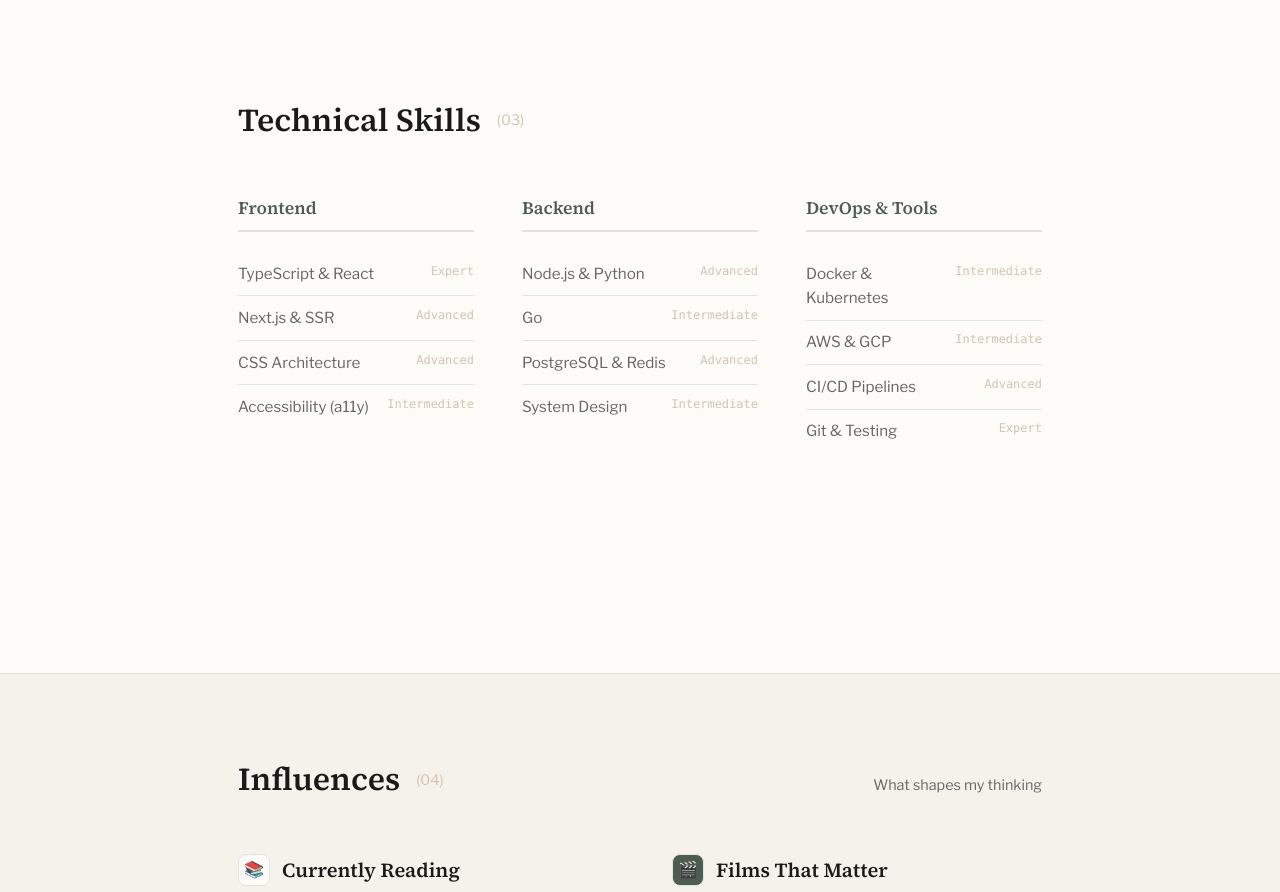
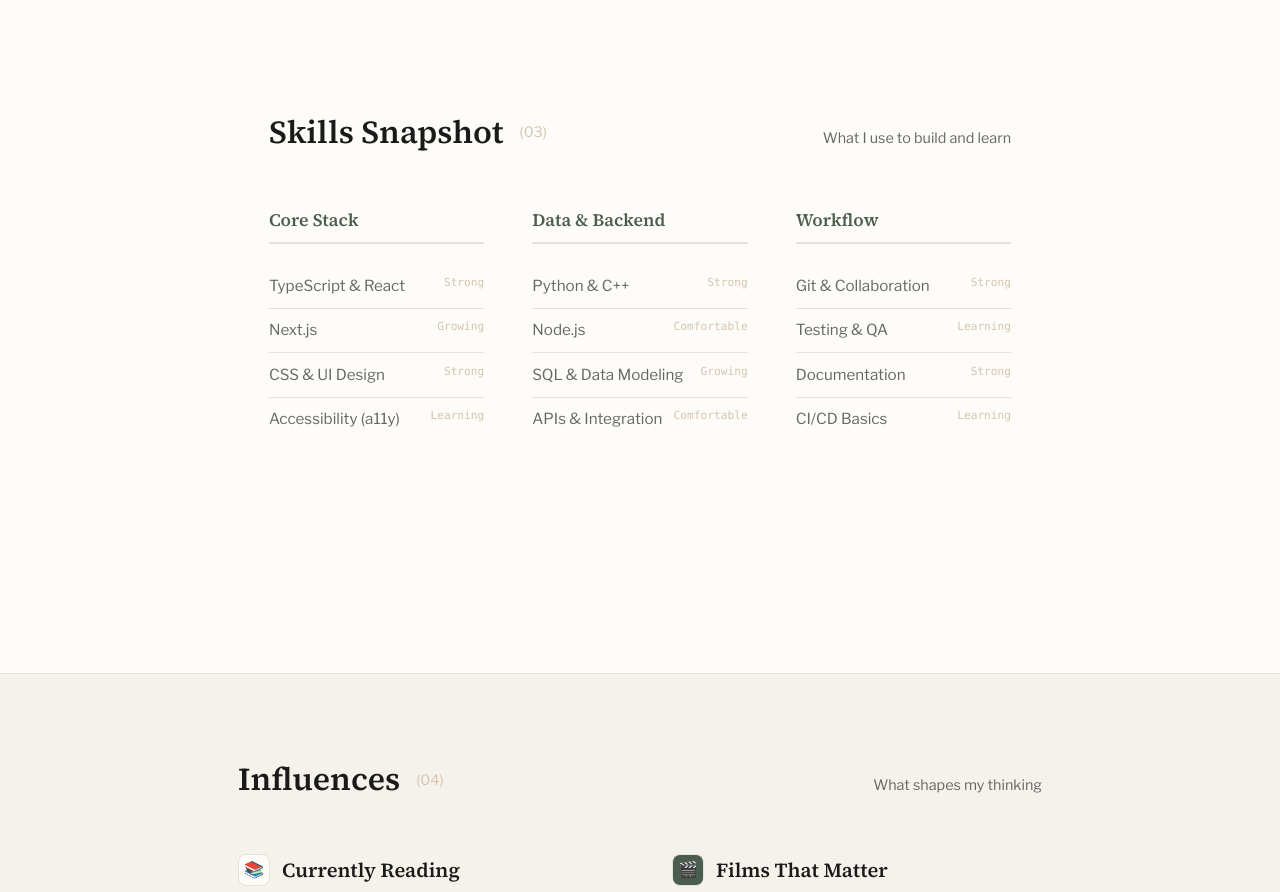
Before and after one commit to clarapbsousa/portfolio, a Next.js app: page / in a window 1280 px wide. Shown: the part 2080-2972 px from the top of the page. Built offline with nearby package versions, Linux system fonts and the light colour scheme.

Commit message:
Skills Snapshot

```diff
--- a/src/app/global.css
+++ b/src/app/global.css
@@ -520,9 +520,10 @@ html {
 }
 
 .skill-level {
-  font-size: 0.75rem;
+  font-size: 0.7rem;
   color: var(--sand);
   font-family: "Monaco", monospace;
+  padding-left: 1em;
 }
 
 /* Books & Movies Grid */
--- a/src/app/page.tsx
+++ b/src/app/page.tsx
@@ -239,69 +239,62 @@ export default function Home() {
                     <div className="container">
                         <div className="section-header">
                             <h2 className="section-title">
-                                Technical Skills <span className="section-number">(03)</span>
+                                Skills Snapshot <span className="section-number">(03)</span>
                             </h2>
+                            <span className="section-note">What I use to build and learn</span>
                         </div>
 
                         <div className="skills-container">
                             <div className="skill-category">
-                                <h3>Frontend</h3>
+                                <h3>Core Stack</h3>
                                 <ul className="skill-list">
                                     <li>
-                                        TypeScript & React <span className="skill-level">Expert</span>
+                                        TypeScript & React <span className="skill-level">Strong</span>
                                     </li>
                                     <li>
-                                        Next.js & SSR <span className="skill-level">Advanced</span>
+                                        Next.js <span className="skill-level">Growing</span>
                                     </li>
                                     <li>
-                                        CSS Architecture
-                                        <span className="skill-level">Advanced</span>
+                                        CSS & UI Design <span className="skill-level">Strong</span>
                                     </li>
                                     <li>
-                                        Accessibility (a11y)
-                                        <span className="skill-level">Intermediate</span>
+                                        Accessibility (a11y) <span className="skill-level">Learning</span>
                                     </li>
                                 </ul>
                             </div>
 
                             <div className="skill-category">
-                                <h3>Backend</h3>
+                                <h3>Data & Backend</h3>
                                 <ul className="skill-list">
                                     <li>
-                                        Node.js & Python
-                                        <span className="skill-level">Advanced</span>
+                                        Python & C++ <span className="skill-level">Strong</span>
                                     </li>
                                     <li>
-                                        Go <span className="skill-level">Intermediate</span>
+                                        Node.js <span className="skill-level">Comfortable</span>
                                     </li>
                                     <li>
-                                        PostgreSQL & Redis
-                                        <span className="skill-level">Advanced</span>
+                                        SQL & Data Modeling <span className="skill-level">Growing</span>
                                     </li>
                                     <li>
-                                        System Design
-                                        <span className="skill-level">Intermediate</span>
+                                        APIs & Integration <span className="skill-level">Comfortable</span>
                                     </li>
                                 </ul>
                             </div>
 
                             <div className="skill-category">
-                                <h3>DevOps & Tools</h3>
+                                <h3>Workflow</h3>
                                 <ul className="skill-list">
                                     <li>
-                                        Docker & Kubernetes
-                                        <span className="skill-level">Intermediate</span>
+                                        Git & Collaboration <span className="skill-level">Strong</span>
                                     </li>
                                     <li>
-                                        AWS & GCP
-                                        <span className="skill-level">Intermediate</span>
+                                        Testing & QA <span className="skill-level">Learning</span>
                                     </li>
                                     <li>
-                                        CI/CD Pipelines
-                                        <span className="skill-level">Advanced</span>
+                                        Documentation <span className="skill-level">Strong</span>
                                     </li>
                                     <li>
-                                        Git & Testing <span className="skill-level">Expert</span>
+                                        CI/CD Basics <span className="skill-level">Learning</span>
                                     </li>
                                 </ul>
                             </div>
```
